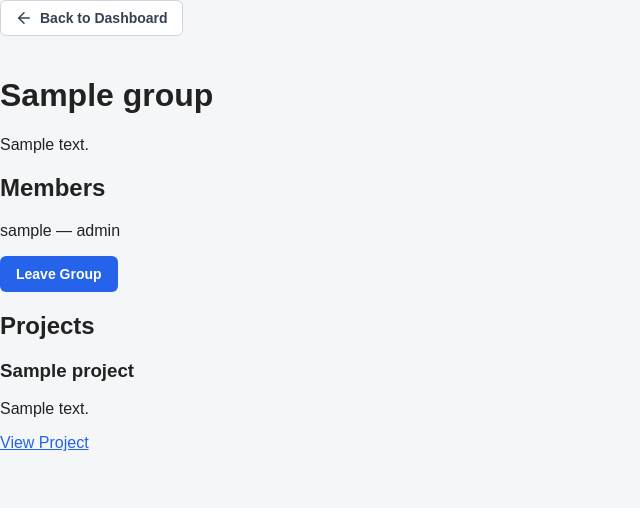
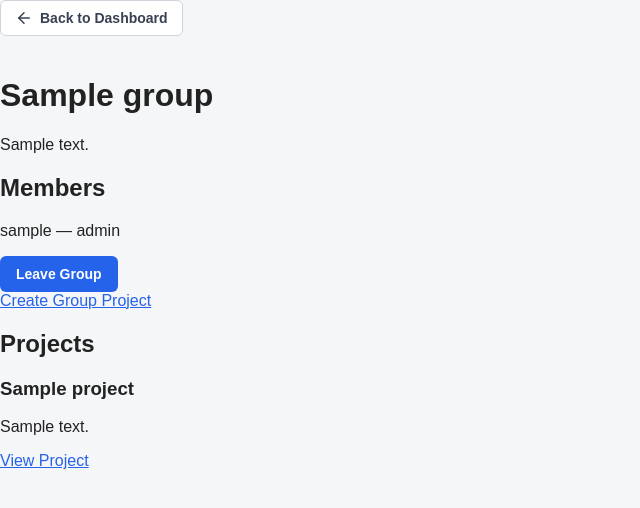
Before and after one commit to Cha-Luna-Star/ProjectManagement-WebApp, a Flask app: page /groups/1 in a window 1280 px wide. Shown: the top 508 px of the page, without its empty margins (0-640 px from the left). Run offline with Flask 3, Linux system fonts and the light colour scheme; the visitor is signed in with stand-in values (Sample User, id 1); tables that the repository leaves empty hold one stand-in row (values such as "Sample post"); some libraries are stand-ins or nearby versions.

Commit message:
Added group project creation, allow group members to open group projects and cleaned up the project route

```diff
--- a/app.py
+++ b/app.py
@@ -288,7 +288,6 @@ def create_project():
 @app.route("/projects/<int:project_id>")
 def project(project_id):
 
-
     if "user_id" not in session:
         return redirect(url_for("login"))
 
@@ -296,41 +295,21 @@ def project(project_id):
     priority = request.args.get("priority")
     sort = request.args.get("sort", "newest")
 
-    allowed_statuses = [
-        "Pending",
-        "In Progress",
-        "Completed"
-    ]
-
-    allowed_priorities = [
-        "Low",
-        "Medium",
-        "High"
-    ]
-
-    if status not in allowed_statuses:
-        status = None
-
-    if priority not in allowed_priorities:
-        priority = None
-
-    allowed_sorts = [
-        "newest",
-        "oldest",
-        "priority",
-        "status"
-    ]
-
-    if sort not in allowed_sorts:
-        sort = "newest"
-
     connection = get_db()
 
     project = connection.execute("""
-        SELECT *
+        SELECT projects.*
         FROM projects
-        WHERE id = ? AND user_id = ?
-    """, (
+        LEFT JOIN group_members
+            ON projects.group_id = group_members.group_id
+            AND group_members.user_id = ?
+        WHERE projects.id = ?
+        AND (
+            projects.user_id = ?
+            OR group_members.user_id IS NOT NULL
+        )
+""", (
+        session["user_id"],
         project_id,
         session["user_id"]
     )).fetchone()
@@ -357,11 +336,11 @@ def project(project_id):
 
     params = [project_id]
 
-    if status:
+    if status in ["Pending", "In Progress", "Completed"]:
         query += " AND status = ?"
         params.append(status)
 
-    if priority:
+    if priority in ["Low", "Medium", "High"]:
         query += " AND priority = ?"
         params.append(priority)
 
@@ -400,7 +379,6 @@ def project(project_id):
 
     connection.close()
 
-    # Due date status
     today = date.today()
     soon = today + timedelta(days=3)
 
@@ -927,6 +905,7 @@ def project(project_id):
         "edit_project.html",
         project=project
     )
+
 @app.route("/projects/<int:project_id>/edit", methods=["GET", "POST"])
 def edit_project(project_id):
 
@@ -1740,7 +1719,82 @@ def leave_group(group_id):
 
     return redirect(url_for("dashboard"))
 
-
+@app.route("/groups/<int:group_id>/projects/create", methods=["GET", "POST"])
+def create_group_project(group_id):
+
+    if "user_id" not in session:
+        return redirect(url_for("login"))
+
+    connection = get_db()
+
+    member = connection.execute("""
+        SELECT *
+        FROM group_members
+        WHERE group_id = ?
+        AND user_id = ?
+    """, (
+        group_id,
+        session["user_id"]
+    )).fetchone()
+
+    if member is None:
+        connection.close()
+        return "You are not a member of this group", 403
+
+    group = connection.execute("""
+        SELECT *
+        FROM groups
+        WHERE id = ?
+    """, (group_id,)).fetchone()
+
+    if group is None:
+        connection.close()
+        return "Group not found", 404
+
+    if request.method == "POST":
+
+        name = request.form.get("name", "").strip()
+        description = request.form.get("description", "").strip()
+
+        if not name:
+            connection.close()
+            flash("Project name is required.", "error")
+            return render_template(
+                "create_project.html",
+                group=group
+            )
+
+        connection.execute("""
+            INSERT INTO projects (
+                user_id,
+                group_id,
+                name,
+                description
+            )
+            VALUES (?, ?, ?, ?)
+        """, (
+            session["user_id"],
+            group_id,
+            name,
+            description
+        ))
+
+        connection.commit()
+        connection.close()
+
+        flash("Project created successfully!", "success")
+
+        return redirect(url_for(
+            "group",
+            group_id=group_id
+        ))
+
+    connection.close()
+
+    return render_template(
+        "create_project.html",
+        group=group
+    )
 
 
 if __name__ == "__main__":
--- a/templates/group.html
+++ b/templates/group.html
@@ -159,6 +159,13 @@
 
         {% endif %}
 
+        <a href="{{ url_for(
+            'create_group_project',
+            group_id=group['id']
+        ) }}">
+            Create Group Project
+        </a>
+
         <h2>Projects</h2>
 
         {% if projects %}
```
